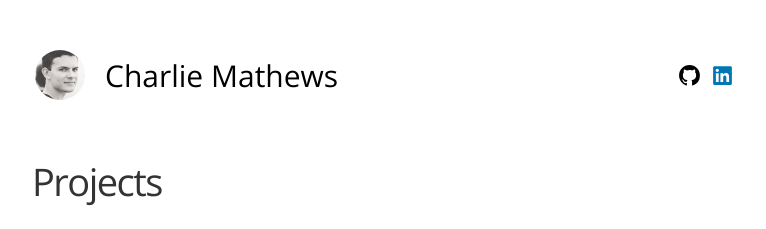
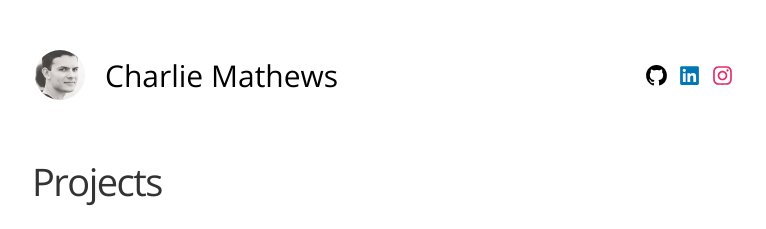
Before and after one commit to alphachai/charliemathews.com, a Jekyll site: the page built from index.md, in a window 1280 px wide. Shown: the top 229 px of the page, without its empty margins (255-1021 px from the left). Built offline with Jekyll 4.4.1, drawn with Linux system fonts in a browser that asks for light colours.

Commit message:
Change favicon from technologist to astronaut and add instagram icon/link

```diff
--- a/_layouts/default.html
+++ b/_layouts/default.html
@@ -33,6 +33,7 @@ All code, images, and content are the intellectual property of Charlie Mathews (
 			<ul>
 				<li><a class="link" href="https://github.com/alphachai"><div class="icon_wrap"><svg title="Github" class="icon icon_github"><use xlink:href="{{ "static/img/icons.svg" | relative_url }}#logo-github"/></svg></div></a></li>
 				<li><a class="link" href="https://linkedin.com/in/charlesparkes"><div class="icon_wrap"><svg title="Linkedin" class="icon icon_linkedin"><use xlink:href="{{ "static/img/icons.svg" | relative_url }}#logo-linkedin"/></svg></div></a></li>
+				<li><a class="link" href="https://instagram.com/charliemathews"><div class="icon_wrap"><svg title="Instagram" class="icon icon_instagram"><use xlink:href="{{ "static/img/icons.svg" | relative_url }}#logo-instagram"/></svg></div></a></li>
 			</ul>
 		</div>
 	</header>
```
Also changed, not shown: favicon.svg.
